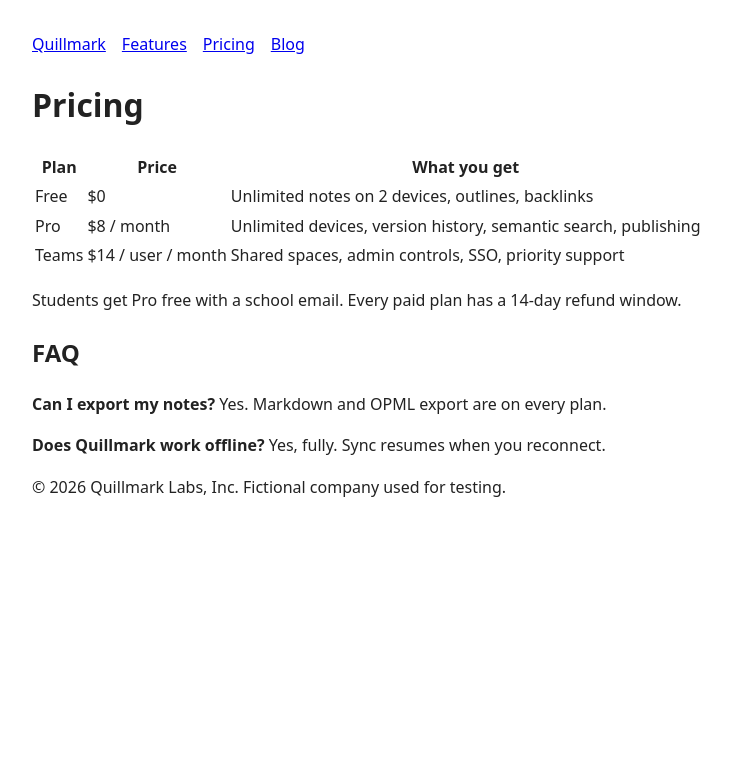
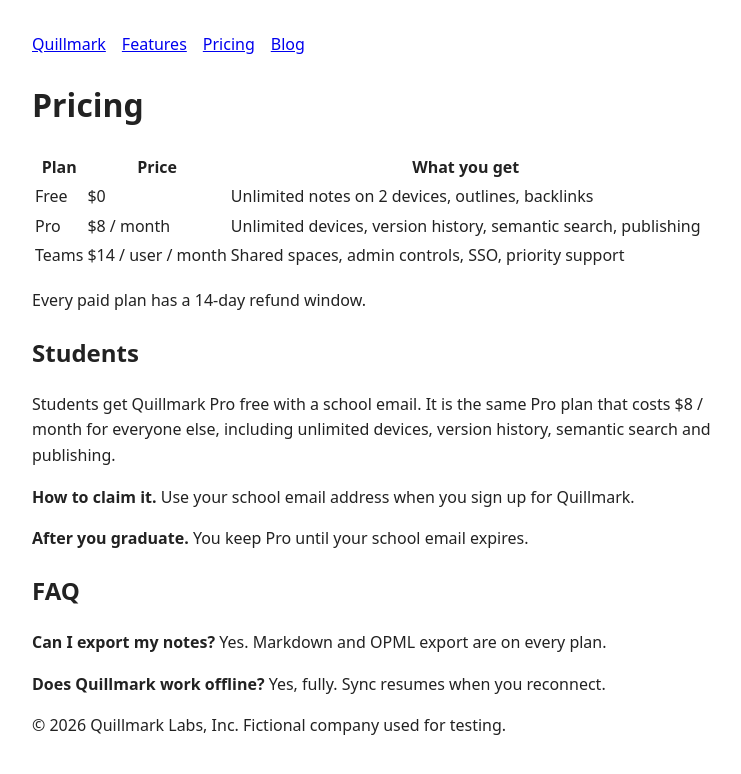
Before and after one commit to wespreadjam/jam-qa-md, a Jekyll site: the page built from pricing.md, in a window 1280 px wide. Shown: the top 774 px of the page, without its empty margins (248-989 px from the left). Built offline with Jekyll 4.4.1, drawn with Linux system fonts in a browser that asks for light colours.

Commit message:
Explain the free student plan on the pricing page (#7)
Co-authored-by: jam-spread[bot] <291659706+jam-spread[bot]@users.noreply.github.com>

```diff
--- a/pricing.md
+++ b/pricing.md
@@ -13,7 +13,15 @@ description: Quillmark pricing. Free for personal notes, $8 per month for Pro, $
 | Pro | $8 / month | Unlimited devices, version history, semantic search, publishing |
 | Teams | $14 / user / month | Shared spaces, admin controls, SSO, priority support |
 
-Students get Pro free with a school email. Every paid plan has a 14-day refund window.
+Every paid plan has a 14-day refund window.
+
+## Students
+
+Students get Quillmark Pro free with a school email. It is the same Pro plan that costs $8 / month for everyone else, including unlimited devices, version history, semantic search and publishing.
+
+**How to claim it.** Use your school email address when you sign up for Quillmark.
+
+**After you graduate.** You keep Pro until your school email expires.
 
 ## FAQ
 
```
